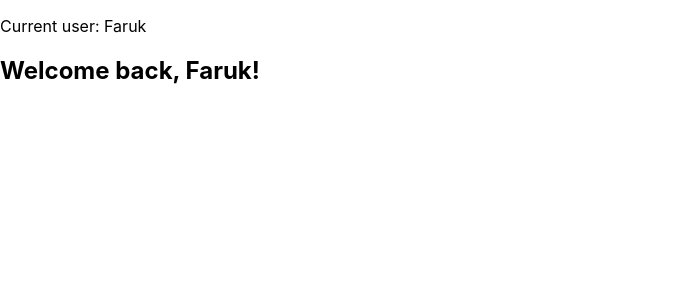
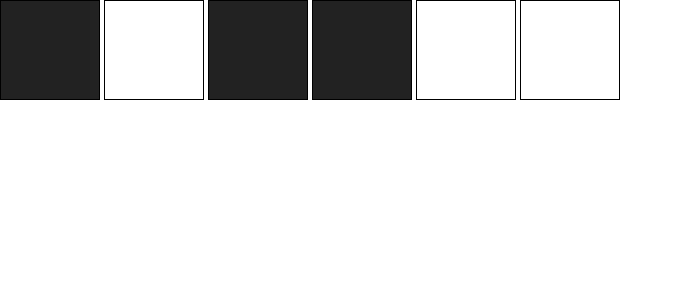
Before and after one commit to 1FarukDev/react-practise, a React (Create React App) app: page / in a window 1280 px wide. Shown: the top 300 px of the page, without its empty margins (0-683 px from the left). Built offline with nearby package versions, Linux system fonts and the light colour scheme.

Commit message:
Learnt Accessing Id

```diff
--- a/src/App.js
+++ b/src/App.js
@@ -23,19 +23,49 @@
 
 // export default App;
 
+// import React, { useState } from "react"
+// import Header from "./components/Header";
+// import Body from "./components/body";
+// // import Body from "./Body"
 
-import React, { useState } from "react"
-import Header from "./components/Header";
-import Body from "./components/body";
-// import Body from "./Body"
+// export default function App() {
+//   const [user, setUser] = React.useState("Faruk")
+//   let owner = useState(user)
+//     return (
+//         <main>
+//             <Header name={user}/>
+//             <Body name={user}/>
+//         </main>
+//     )
+// }
 
-export default function App() {
-  const [user, setUser] = React.useState("Faruk")
-  let owner = useState(user)
-    return (
-        <main>
-            <Header name={user}/>
-            <Body name={user}/>
-        </main>
-    )
+import React, { useState } from "react";
+import boxes from "./boxes";
+import Box from "./box";
+import "./boxstyle.css";
+export default function App(props) {
+  function handleClick(id) {
+    console.log(id);
+  }
+  const [box, setBox] = useState(boxes);
+  const styles = {
+    backgroundColor: props.darkMode ? "#222222" : "#cccccc",
+  };
+  const mappedBox = boxes.map((square) => (
+    <Box
+    key={square.id}
+    id={square.id}
+    on={square.on}
+    style={styles}
+    handleClick={handleClick} />
+  ));
+  /**
+   * Challenge part 1:
+   * 1. Initialize state with the default value of the
+   *    array pulled in from boxes.js
+   * 2. Map over that state array and display each one
+   *    as an empty square (black border, transparent bg color)
+   *    (Don't worry about using the "on" property yet)
+   */
+  return <main>{mappedBox}</main>;
 }
--- /dev/null
+++ b/src/box.jsx
@@ -0,0 +1,16 @@
+import React from "react";
+import boxes from "./boxes";
+export default function Box(props){
+    // console.log(props.id)
+    // const [on, setOn] = React.useState(props.on)
+    // function handleClick(){
+    //     setOn(prevOn => !prevOn)
+    // }
+    const styles = {
+        backgroundColor: props.on ? "#222222" : "transparent"
+    }
+    return(
+        <div style={styles} className="box" onClick={() => props.handleClick(props.id)}></div>
+        // <div style={styles} className="box" onClick={handleClick}></div>
+    )
+}
--- /dev/null
+++ b/src/boxes.jsx
@@ -0,0 +1,26 @@
+export default [
+    {
+        id: 1,
+        on: true
+    },
+    {
+        id: 2,
+        on: false
+    },
+    {
+        id: 3,
+        on: true
+    },
+    {
+        id: 4,
+        on: true
+    },
+    {
+        id: 5,
+        on: false
+    },
+    {
+        id: 6,
+        on: false
+    },
+]
--- /dev/null
+++ b/src/boxstyle.css
@@ -0,0 +1,11 @@
+*{
+    box-sizing: border-box;
+}
+
+.box{
+    height: 100px;
+    width: 100px;
+    border: 1px solid black;
+    display: inline-block;
+    margin-right: 4px;
+}
--- a/src/index.js
+++ b/src/index.js
@@ -7,7 +7,7 @@ import reportWebVitals from './reportWebVitals';
 const root = ReactDOM.createRoot(document.getElementById('root'));
 root.render(
   <React.StrictMode>
-    <App />
+    <App  darkMode={false}/>
   </React.StrictMode>
 );
 
```
